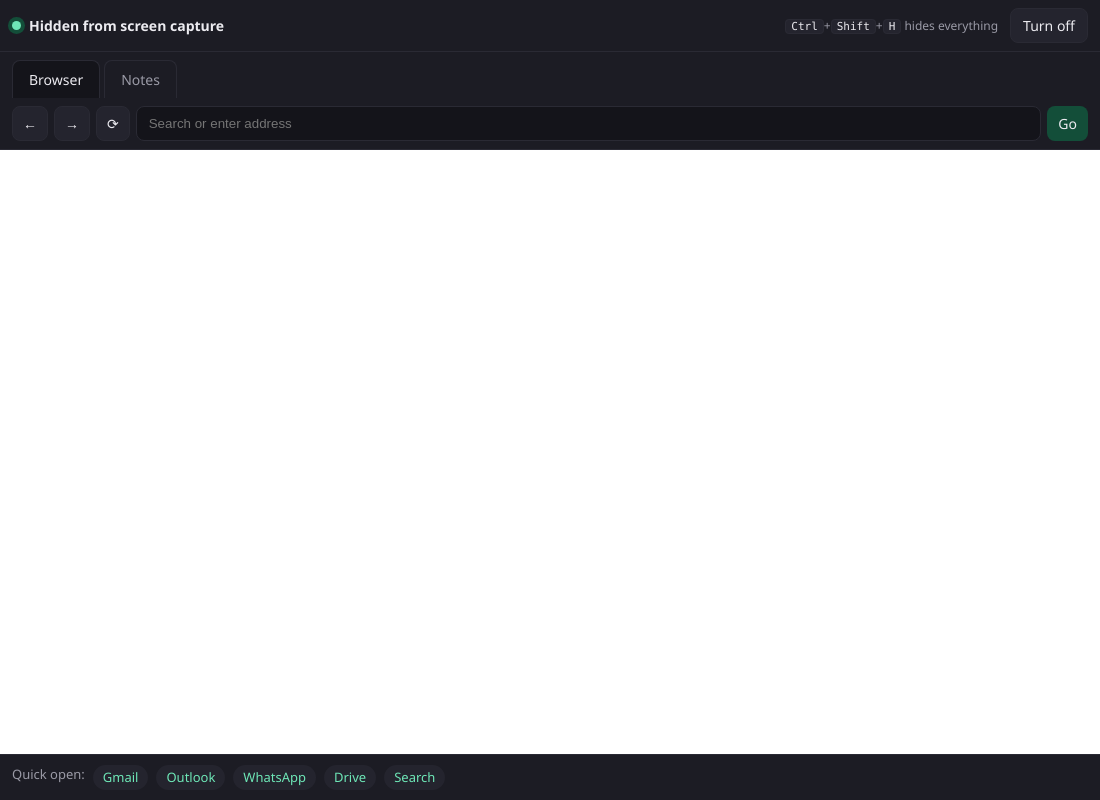
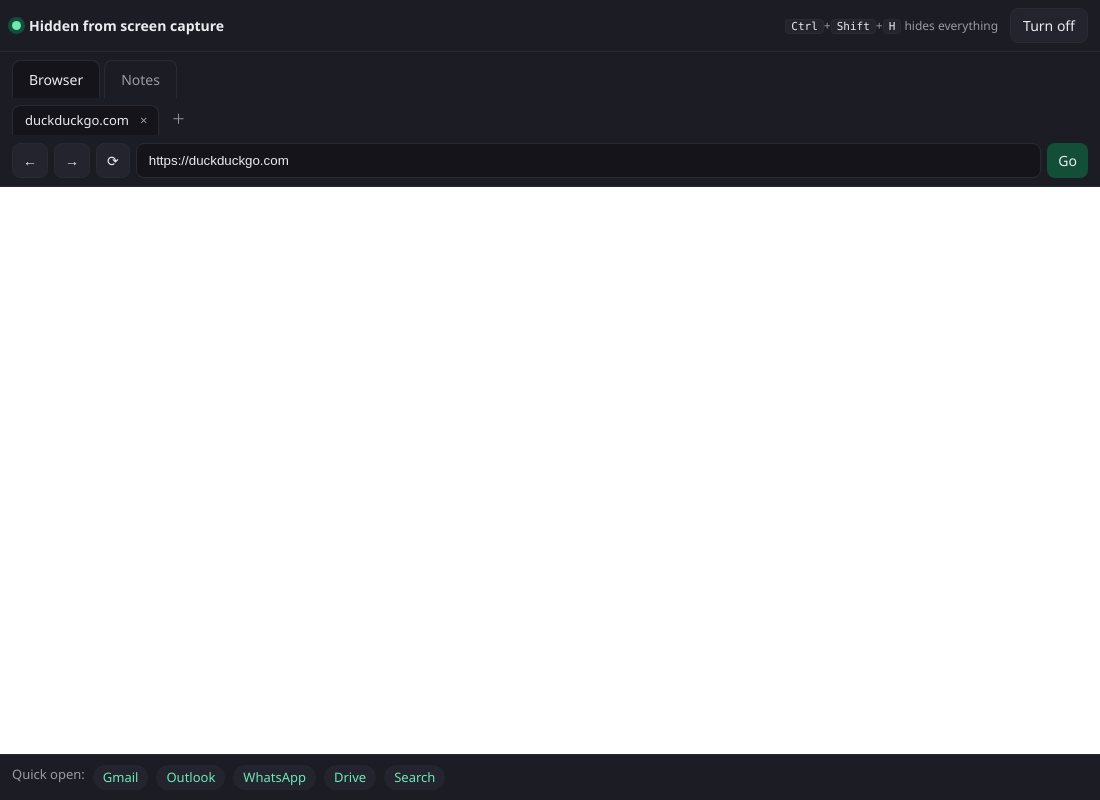
Before and after one commit to Anoopanil413/private-workspace, an Electron app: page index.html in a window 1100 px wide. Drawn offline with Linux system fonts and the light colour scheme; no server answers.

Commit message:
feat: browser tabs; new-tab links open as tabs

```diff
--- a/index.html
+++ b/index.html
@@ -48,7 +48,21 @@
   .nav input { flex: 1; background: var(--bg); border: 1px solid var(--line); border-radius: 8px;
                color: var(--text); padding: 6px 12px; outline: none; }
   .nav input:focus { border-color: var(--focus); }
-  webview { flex: 1; border: 0; background: #fff; }
+  /* browser tabs */
+  .btabs { display: flex; gap: 2px; align-items: flex-end; padding: 6px 12px 0; background: var(--bar); flex: none; overflow-x: auto; }
+  .btab { display: flex; align-items: center; gap: 6px; max-width: 200px; min-width: 90px; padding: 5px 6px 5px 12px;
+          border: 1px solid transparent; border-bottom: none; border-radius: 8px 8px 0 0; color: var(--muted); cursor: pointer; font-size: 13px; }
+  .btab:hover { background: var(--chip); }
+  .btab.active { background: var(--bg); border-color: var(--line); color: var(--text); }
+  .btab-title { flex: 1; white-space: nowrap; overflow: hidden; text-overflow: ellipsis; }
+  .btab-x { border: 0; background: transparent; color: var(--muted); padding: 0 5px; border-radius: 4px; line-height: 1.4; }
+  .btab-x:hover { background: var(--line); color: var(--text); border: 0; }
+  .btab-add { border: 0; background: transparent; color: var(--muted); padding: 4px 10px; margin-bottom: 2px; }
+  .btab-add:hover { background: var(--chip); border: 0; color: var(--text); }
+  .webviews { flex: 1; position: relative; min-height: 0; background: #fff; }
+  /* Inactive tabs stay laid out (a display:none webview can come back at 0x0). */
+  .webviews webview { position: absolute; inset: 0; border: 0; visibility: hidden; }
+  .webviews webview.active { visibility: visible; z-index: 1; }
   .shortcuts { padding: 10px 12px; color: var(--muted); font-size: 13px; border-top: 1px solid var(--line);
                display: flex; gap: 8px; flex-wrap: wrap; background: var(--bar); flex: none; }
   .shortcuts a { color: var(--accent); text-decoration: none; background: var(--chip); padding: 3px 10px; border-radius: 999px; }
@@ -130,6 +144,7 @@
 
   <!-- Browser -->
   <div class="panel active" id="panel-browser">
+    <div class="btabs" id="browser-tabs" role="tablist"></div>
     <div class="nav">
       <button id="back" title="Back">←</button>
       <button id="fwd" title="Forward">→</button>
@@ -137,7 +152,7 @@
       <input id="url" placeholder="Search or enter address" spellcheck="false">
       <button id="go" class="primary">Go</button>
     </div>
-    <webview id="wv" src="https://duckduckgo.com" partition="persist:private" allowpopups></webview>
+    <div class="webviews" id="webviews"></div>
     <div class="shortcuts">
       <span>Quick open:</span>
       <a href="#" data-url="https://mail.google.com">Gmail</a>
@@ -196,6 +211,7 @@
 <script src="renderer/notes-model.js"></script>
 <script src="renderer/markdown.js"></script>
 <script src="renderer/notes-ui.js"></script>
+<script src="renderer/tabs.js"></script>
 <script src="renderer/app.js"></script>
 </body>
 </html>
--- a/preload.js
+++ b/preload.js
@@ -4,6 +4,8 @@ contextBridge.exposeInMainWorld('workspace', {
   toggleProtection: () => ipcRenderer.invoke('toggle-protection'),
   getProtection: () => ipcRenderer.invoke('get-protection'),
   onNotice: (fn) => ipcRenderer.on('workspace-notice', (_e, msg) => fn(String(msg))),
+  onOpenTab: (fn) => ipcRenderer.on('workspace-open-tab', (_e, msg) =>
+    fn({ url: String(msg && msg.url), background: Boolean(msg && msg.background) })),
   notes: {
     load: () => ipcRenderer.invoke('notes:load'),
     save: (data) => ipcRenderer.invoke('notes:save', data),
--- a/renderer/app.js
+++ b/renderer/app.js
@@ -33,9 +33,14 @@
   }
   window.workspace.onNotice(showNotice);
 
-  // ---- browser ----
-  const wv = document.getElementById('wv');
+  // ---- browser (tabs) ----
+  const HOME = 'https://duckduckgo.com';
   const url = document.getElementById('url');
+  const tabs = PWTabs.createTabs({
+    strip: document.getElementById('browser-tabs'),
+    host: document.getElementById('webviews'),
+    homeUrl: HOME,
+  });
   const toUrl = (s) => {
     s = s.trim();
     if (!s) return null;
@@ -43,16 +48,28 @@
     if (/^[\w-]+(\.[\w-]+)+(\/.*)?$/.test(s)) return 'https://' + s;
     return 'https://duckduckgo.com/?q=' + encodeURIComponent(s);
   };
-  const navigate = (s) => { const u = toUrl(s); if (u) wv.src = u; };
+  // Opens in the active tab (or a new one when there is none).
+  const navigate = (s) => {
+    const u = toUrl(s);
+    if (!u) return;
+    const tab = tabs.active();
+    if (tab) tab.webview.src = u; else tabs.open(u);
+  };
+  // Webview methods throw until the page has attached; ignore clicks that early.
+  const onActive = (fn) => () => { const t = tabs.active(); if (t) { try { fn(t.webview); } catch {} } };
   document.getElementById('go').addEventListener('click', () => navigate(url.value));
   url.addEventListener('keydown', e => { if (e.key === 'Enter') navigate(url.value); });
-  document.getElementById('back').addEventListener('click', () => wv.canGoBack() && wv.goBack());
-  document.getElementById('fwd').addEventListener('click', () => wv.canGoForward() && wv.goForward());
-  document.getElementById('reload').addEventListener('click', () => wv.reload());
-  wv.addEventListener('did-navigate', e => { url.value = e.url; });
-  wv.addEventListener('did-navigate-in-page', e => { url.value = e.url; });
+  document.getElementById('back').addEventListener('click', onActive(w => w.canGoBack() && w.goBack()));
+  document.getElementById('fwd').addEventListener('click', onActive(w => w.canGoForward() && w.goForward()));
+  document.getElementById('reload').addEventListener('click', onActive(w => w.reload()));
+  tabs.onChange(t => { if (document.activeElement !== url) url.value = t ? t.url : ''; });
   document.querySelectorAll('.shortcuts a').forEach(a =>
-    a.addEventListener('click', e => { e.preventDefault(); wv.src = a.dataset.url; }));
+    a.addEventListener('click', e => { e.preventDefault(); navigate(a.dataset.url); }));
+  // target=_blank / Ctrl+click links from pages arrive here (see lib/window-routing.js).
+  window.workspace.onOpenTab(({ url: u, background }) => {
+    if (/^https?:\/\//i.test(u)) tabs.open(u, { background });
+  });
+  tabs.open(HOME);
 
   // ---- notes (encrypted on disk by the main process) ----
   PWNotesUI.createNotesUI({
--- /dev/null
+++ b/renderer/tabs.js
@@ -0,0 +1,114 @@
+// Browser tabs: one <webview> per tab, all in the private partition, only the active
+// one visible. UMD: window.PWTabs in the page; module.exports (pure helpers) for tests.
+(function (root, factory) {
+  const api = factory();
+  if (typeof module === 'object' && module.exports) module.exports = api;
+  else root.PWTabs = api;
+})(typeof self !== 'undefined' ? self : this, function () {
+  const PARTITION = 'persist:private';
+
+  // Which tab becomes active after closing one: the right neighbour, else the left.
+  function nextActiveAfterClose(ids, closingId, activeId) {
+    if (closingId !== activeId) return activeId;
+    const i = ids.indexOf(closingId);
+    return ids[i + 1] ?? ids[i - 1] ?? null;
+  }
+
+  function tabLabel(title, url) {
+    if (title) return title;
+    try { return new URL(url).hostname || 'New tab'; } catch { return 'New tab'; }
+  }
+
+  function createTabs({ strip, host, homeUrl }) {
+    const tabs = [];
+    let activeId = null;
+    let seq = 0;
+    const listeners = [];
+
+    const find = (id) => tabs.find((t) => t.id === id) || null;
+    const active = () => find(activeId);
+    const emit = () => { const t = active(); listeners.forEach((fn) => fn(t)); };
+
+    const addBtn = document.createElement('button');
+    addBtn.className = 'btab-add';
+    addBtn.title = 'New tab';
+    addBtn.textContent = '＋';
+    addBtn.addEventListener('click', () => open(homeUrl));
+    strip.append(addBtn);
+
+    function paint(tab) {
+      tab.labelEl.textContent = tabLabel(tab.title, tab.url);
+      tab.el.title = tab.labelEl.textContent;
+    }
+
+    function open(url, { background = false } = {}) {
+      const id = `t${++seq}`;
+      const webview = document.createElement('webview');
+      webview.setAttribute('partition', PARTITION);
+      webview.setAttribute('allowpopups', '');
+      webview.setAttribute('src', url);
+
+      const el = document.createElement('div');
+      el.className = 'btab';
+      el.setAttribute('role', 'tab');
+      const labelEl = document.createElement('span');
+      labelEl.className = 'btab-title';
+      const closeBtn = document.createElement('button');
+      closeBtn.className = 'btab-x';
+      closeBtn.title = 'Close tab';
+      closeBtn.textContent = '×';
+      el.append(labelEl, closeBtn);
+
+      const tab = { id, webview, el, labelEl, title: '', url };
+      tabs.push(tab);
+      strip.insertBefore(el, addBtn);
+      host.append(webview);
+      paint(tab);
+
+      el.addEventListener('click', (e) => { if (e.target !== closeBtn) activate(id); });
+      el.addEventListener('auxclick', (e) => { if (e.button === 1) close(id); });
+      closeBtn.addEventListener('click', () => close(id));
+
+      const changed = () => { paint(tab); if (id === activeId) emit(); };
+      webview.addEventListener('page-title-updated', (e) => { tab.title = e.title; changed(); });
+      webview.addEventListener('did-navigate', (e) => { tab.url = e.url; tab.title = ''; changed(); });
+      webview.addEventListener('did-navigate-in-page', (e) => { if (e.isMainFrame) { tab.url = e.url; changed(); } });
+
+      if (!background || !activeId) activate(id);
+      return tab;
+    }
+
+    function activate(id) {
+      if (!find(id)) return;
+      activeId = id;
+      for (const t of tabs) {
+        const on = t.id === id;
+        t.el.classList.toggle('active', on);
+        t.el.setAttribute('aria-selected', String(on));
+        t.webview.classList.toggle('active', on);
+      }
+      emit();
+    }
+
+    function close(id) {
+      const tab = find(id);
+      if (!tab) return;
+      const next = nextActiveAfterClose(tabs.map((t) => t.id), id, activeId);
+      tabs.splice(tabs.indexOf(tab), 1);
+      tab.el.remove();
+      tab.webview.remove();
+      if (next) activate(next);
+      else { activeId = null; open(homeUrl); }
+    }
+
+    return {
+      open,
+      close,
+      activate,
+      active,
+      onChange: (fn) => { listeners.push(fn); },
+    };
+  }
+
+  return { createTabs, nextActiveAfterClose, tabLabel };
+});
```
Also changed, not shown: lib/window-privacy.js (+18 -1 lines), lib/window-routing.js (added, +15 -0 lines), main.js (+13 -18 lines), test/tabs-model.test.js (added, +25 -0 lines), test/window-privacy.test.js (+11 -0 lines), test/window-routing.test.js (added, +23 -0 lines), README.md.
